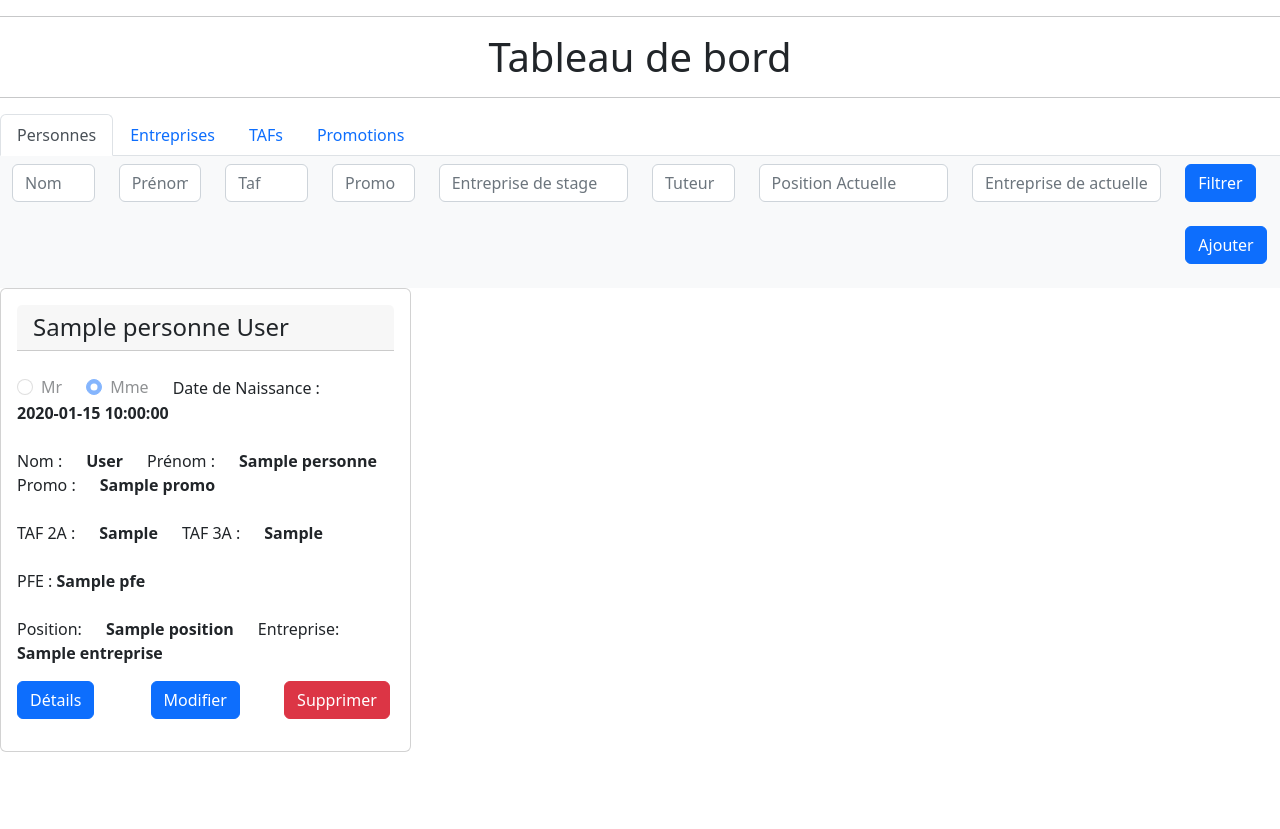
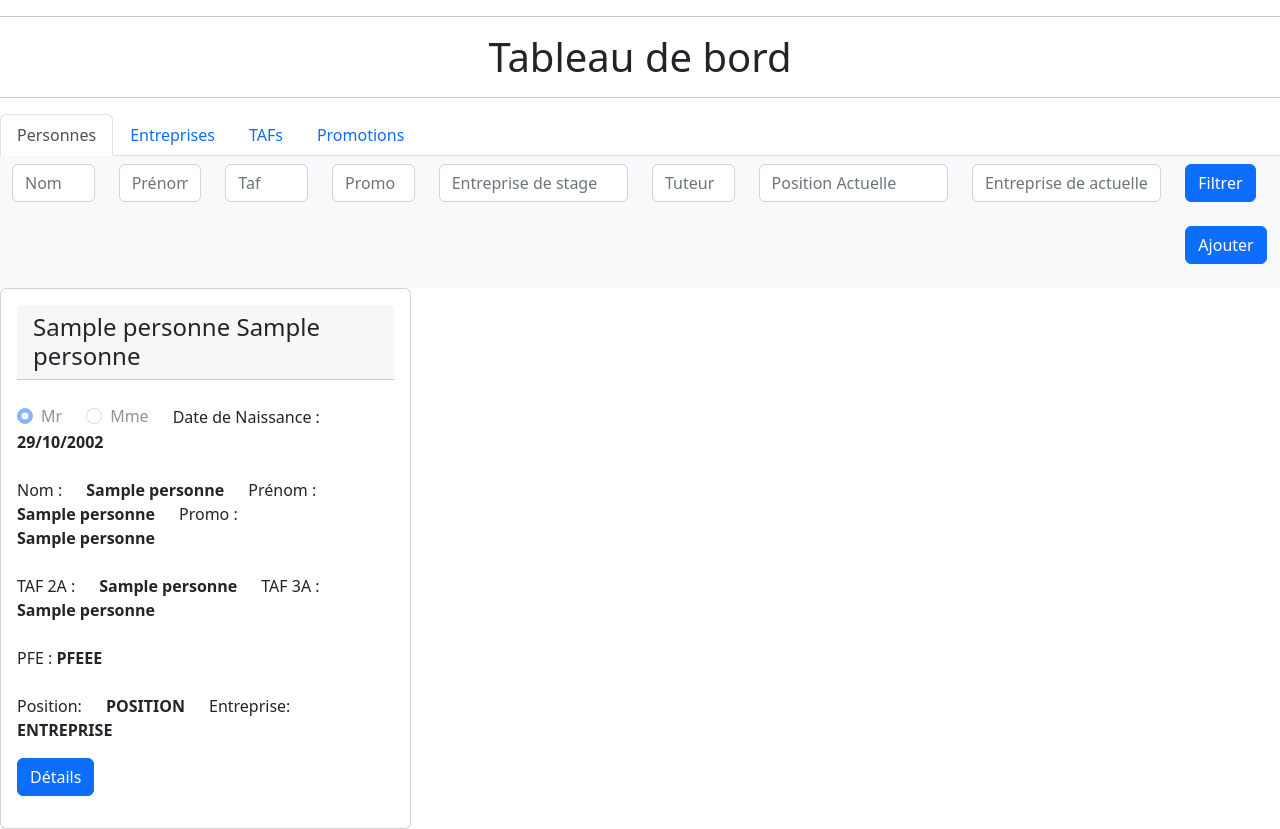
Before and after one commit to nlnTessi07/ue_web_maillard_tessier, a Flask app: template templates/Dashboard.html.jinja2 in a window 1280 px wide. Before the commit the page ends 752 px from the top, so only its background shows below. Run offline with Flask 2, Linux system fonts and the light colour scheme; the template is opened without the code that fills it: most values are stand-ins (such as "Sample title", 1, 10 or a date in 2020).

Commit message:
integration base de donnnee (un peu)

```diff
--- a/app.py
+++ b/app.py
@@ -60,7 +60,7 @@ def getList(name,lastName,promotion,taf1,taf2):
                 if taf1 in str(field).lower():
                     nouvelle_liste.append(p)
                     break
-    liste_personnes = nouvelle_liste
+        liste_personnes = nouvelle_liste
 
     if(taf2):
         nouvelle_liste = []
@@ -69,49 +69,7 @@ def getList(name,lastName,promotion,taf1,taf2):
                 if taf2 in str(field).lower():
                     nouvelle_liste.append(p)
                     break
-    liste_personnes = nouvelle_liste
-    return liste_personnes
-def getList(name,lastName,promotion,taf1,taf2):
-    #id, name, lastName, promotion, taf1, taf2, nomPfe, EtatCivil
-    personnes = db.session.query(Personne.id, Personne.name, Personne.lastName, Personne.promotion)
-    if(promotion):
-        personnes = personnes.filter(Personne.promotion==promotion).all()
-    if(name):
-        personnes = personnes.filter(Personne.name.contains(name)).all()
-    if(lastName):
-        personnes = personnes.filter(Personne.lastName.contains(lastName)).all()
-    #remise en forme des données et ajout des tafs :
-    liste_personnes = []
-
-    for p in personnes:
-        personne = []
-        tafs = getTaf(p.id)
-        personne.append(p.id)
-        personne.append(p.name)
-        personne.append(p.lastName)
-        personne.append((p.promotion))
-        for taf in tafs:
-            personne.append(taf)
-        liste_personnes.append(personne)
-
-    #Avec les données remises en forme on continue avec les filtres des tafs si les champs sont rentrés:
-    if(taf1):
-        nouvelle_liste = []
-        for p in (liste_personnes):
-            for field in p:
-                if taf1 in str(field).lower():
-                    nouvelle_liste.append(p)
-                    break
-    liste_personnes = nouvelle_liste
-
-    if(taf2):
-        nouvelle_liste = []
-        for p in (liste_personnes):
-            for field in p:
-                if taf2 in str(field).lower():
-                    nouvelle_liste.append(p)
-                    break
-    liste_personnes = nouvelle_liste
+        liste_personnes = nouvelle_liste
     return liste_personnes
 
 
@@ -202,7 +160,7 @@ def routeAdd():
 def testbdd2():
     clean()
     organisations, positions, pfes, tafs, personnes = createBase()
-    alumnis = getAlumnis()
+    alumnis = getAlumnis(None,None,None)
     testp = getList('R',None,None,'dcl','login')
     testGetTaf = getTaf(4)
     testGetSafran = getNEntreprise(None,'Safran',None)
@@ -277,9 +235,9 @@ def loginAdminPost():
 
 @app.route('/dashboard/<isAdmin>/<current_id>')
 def dashboard(isAdmin, current_id):
+    personnes = getList(None,None,None,None,None)
 
-    alumnis = getAlumnis()
-    return flask.render_template('Dashboard.html.jinja2',isAdmin=isAdmin)
+    return flask.render_template('Dashboard.html.jinja2',isAdmin=isAdmin,current_id=current_id,personnes=personnes)
 @app.route('/UserModif')
 def userModif():
     return flask.render_template('modifUserData.jinja2')
--- a/templates/Dashboard.html.jinja2
+++ b/templates/Dashboard.html.jinja2
@@ -104,13 +104,13 @@
                         <div class = "card">
                             <div class="card-body">
                                 <form method = "POST">
-                                    <h4 class="card-header">{{ personne.name }} {{ personne.lastName }}</h4>
+                                    <h4 class="card-header">{{ personne[1] }} {{ personne[2]}}</h4>
                                   <div class="mb-3">
                                       <br>
                                       <div class = "row align-items-center">
                                           <div class = "col-auto">
                                               <div class="form-check">
-                                                  <input class="form-check-input" type="radio" name="Genre" id="mr" checked= {{personne.genre}}=='Mr' disabled>
+                                                  <input class="form-check-input" type="radio" name="Genre" id="mr" checked disabled>
                                                   <label class="form-check-label" for="mr">
                                                     Mr
                                                   </label>
@@ -118,7 +118,7 @@
                                           </div>
                                           <div class = "col-auto">
                                             <div class="form-check">
-                                              <input class="form-check-input" type="radio" name="Genre" id="mme" checked= {{personne.genre }}=='Mme' disabled>
+                                              <input class="form-check-input" type="radio" name="Genre" id="mme" disabled>
                                               <label class="form-check-label" for="mme">
                                                 Mme
                                               </label>
@@ -128,7 +128,7 @@
                                             Date de Naissance :
                                           </div>
                                           <div class = "col-auto">
-                                              <b>{{ personne.dateNaissance }}</b>
+                                              <b>29/10/2002</b>
                                           </div>
                                        </div>
                                       <br>
@@ -137,19 +137,19 @@
                                             Nom :
                                           </div>
                                           <div class = "col-auto">
-                                              <b>{{ personne.lastName }}</b>
+                                              <b>{{ personne[2] }}</b>
                                           </div>
                                           <div class = "col-auto">
                                             Prénom :
                                           </div>
                                           <div class = "col-auto">
-                                            <b>{{ personne.nom }}</b>
+                                            <b>{{ personne[1] }}</b>
                                           </div>
                                           <div class = "col-auto">
                                             Promo :
                                         </div>
                                         <div class = "col-auto">
-                                            <b>{{ personne.promo }}</b>
+                                            <b>{{ personne[3] }}</b>
                                         </div>
                                       </div>
                                       <br>
@@ -158,19 +158,19 @@
                                               TAF 2A :
                                           </div>
                                           <div class = "col-auto">
-                                              <b>{{ personne.taf1 }}</b>
+                                              <b>{{ personne[4] }}</b>
                                           </div>
                                           <div class = "col-auto">
                                               TAF 3A :
                                           </div>
                                           <div class = "col-auto">
-                                              <b>{{ personne.taf2 }}</b>
+                                              <b>{{ personne[5] }}</b>
                                           </div>
                                     </div>
                                       <br>
                                       <div class ="row align-items-center">
                                         <div class = "col-auto">
-                                            PFE : <b>{{personne.pfe.name}}</b>
+                                            PFE : <b>PFEEE</b>
                                         </div>
                                       </div>
                                     <br>
@@ -179,26 +179,28 @@
                                             Position:
                                         </div>
                                         <div class = "col-auto">
-                                            <b>{{ personne.position }}</b>
+                                            <b>POSITION</b>
                                         </div>
                                         <div class = "col-auto">
                                             Entreprise:
                                         </div>
                                         <div class = "col-auto">
-                                            <b>{{ personne.entreprise }}</b>
+                                            <b>ENTREPRISE</b>
                                         </div>
                                     </div>
                                   </div>
                                     <div class = "row align-items-center">
                                         <div class = "col-sm-4">
-                                            <button type="submit" class="btn btn-primary" name="detailsEtudiant{{ personne.id }}">Détails</button>
+                                            <button type="submit" class="btn btn-primary" name="detailsEtudiant{{ personne[0] }}">Détails</button>
                                         </div>
-                                        <div class = "col-sm-4">
-                                            <button type="submit" class="btn btn-primary" name="modifierEtudiant{{ personne.id }}">Modifier</button>
-                                        </div>
-                                        <div class = "col-sm-4">
-                                            <button type="submit" class="btn btn-danger" name="supprimerEtudiant{{ personne.id }}">Supprimer</button>
-                                        </div>
+                                        {% if isAdmin=="True" %}
+                                            <div class = "col-sm-4">
+                                                <button type="submit" class="btn btn-primary" name="modifierEtudiant{{ personne[0] }}">Modifier</button>
+                                            </div>
+                                            <div class = "col-sm-4">
+                                                <button type="submit" class="btn btn-danger" name="supprimerEtudiant{{ personne[0] }}">Supprimer</button>
+                                            </div>
+                                        {% endif %}
                                     </div>
                                 </form>
                             </div>
```
